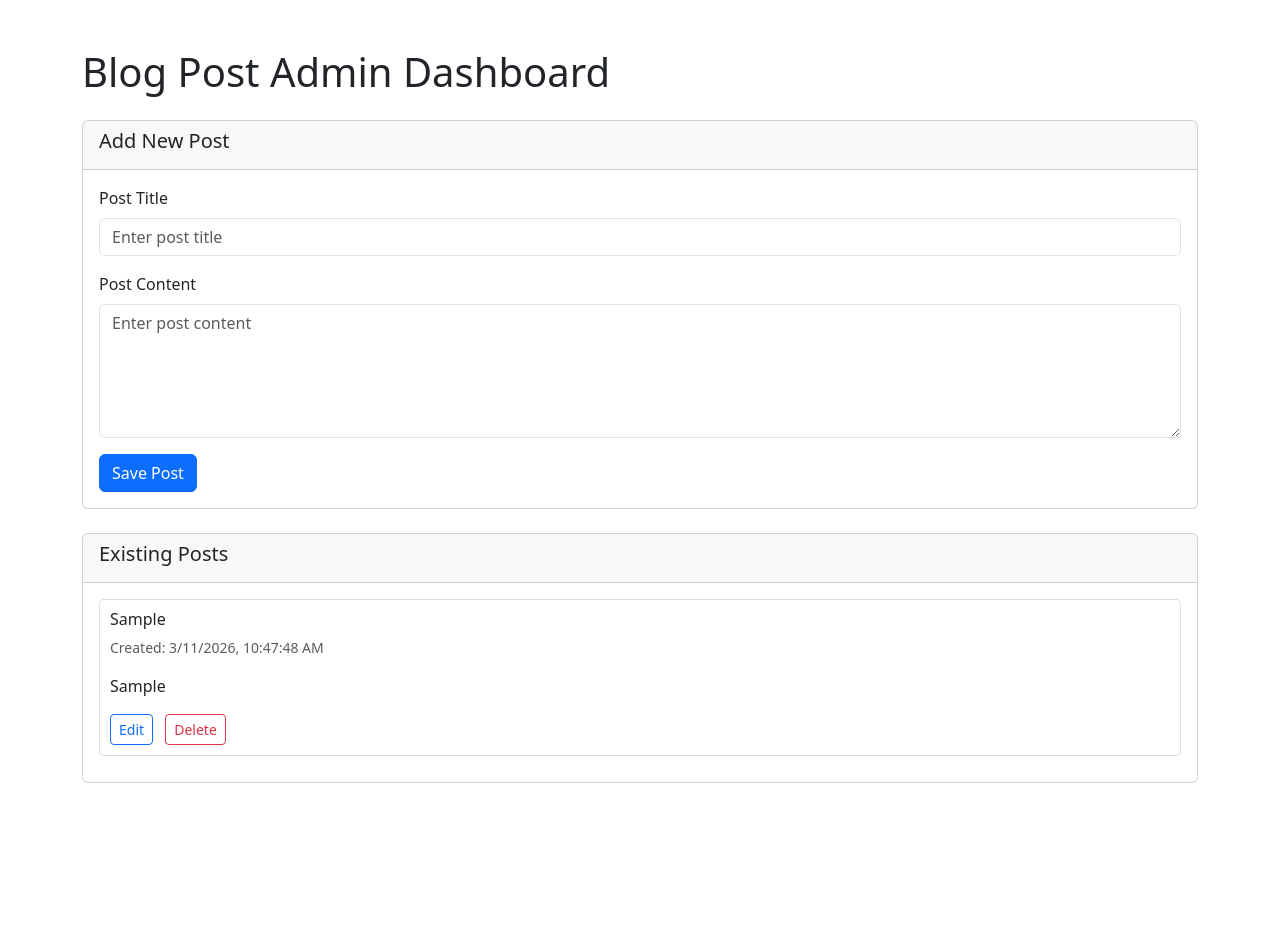
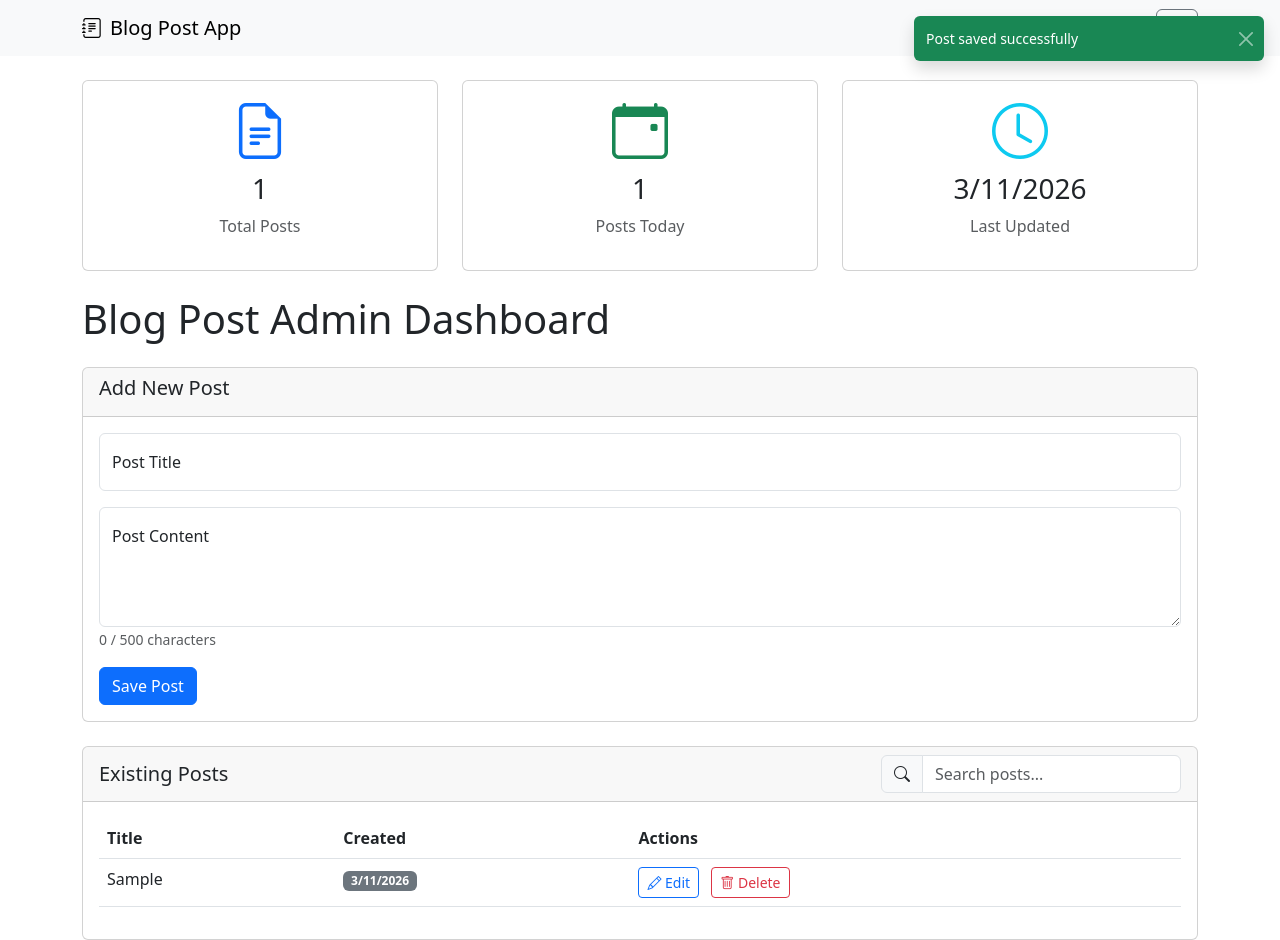
Before and after one commit to itasmicheal-debug/infobloom-blogpost, a plain HTML site: page admin-app/index.html in a window 1280 px wide. Both pictures are taken after typing "Sample", "Sample" into the empty fields and a click on the button "Save Post". Before the commit the page ends 800 px from the top, so only its background shows below. Drawn offline with nearby package versions, Linux system fonts and the light colour scheme.

Commit message:
I modified the admin dashboard

```diff
--- a/admin-app/index.html
+++ b/admin-app/index.html
@@ -5,20 +5,54 @@
     <meta name="viewport" content="width=device-width, initial-scale=1.0">
     <title>Admin - Blog Post Manager</title>
     <link href="https://cdn.jsdelivr.net/npm/bootstrap@5.3.0/dist/css/bootstrap.min.css" rel="stylesheet">
-    <style>
-        .post-item {
-            margin-bottom: 10px;
-            padding: 10px;
-            border: 1px solid #ddd;
-            border-radius: 5px;
-        }
-        .post-actions {
-            margin-top: 10px;
-        }
-    </style>
+    <link rel="stylesheet" href="https://cdn.jsdelivr.net/npm/bootstrap-icons@1.11.3/font/bootstrap-icons.css">
 </head>
 <body>
-    <div class="container mt-5">
+    <nav class="navbar navbar-expand-lg navbar-light bg-light mb-4">
+        <div class="container">
+            <a class="navbar-brand" href="#"><i class="bi bi-journal-text me-2"></i>Blog Post App</a>
+            <div class="navbar-nav ms-auto d-flex align-items-center">
+                <a class="nav-link" href="../user-app/index.html"><i class="bi bi-house"></i> Home</a>
+                <a class="nav-link active" href="#"><i class="bi bi-gear"></i> Admin</a>
+                <button class="btn btn-outline-secondary ms-3" id="themeToggle" title="Toggle Dark Mode">
+                    <i class="bi bi-moon"></i>
+                </button>
+            </div>
+        </div>
+    </nav>
+
+    <div class="container">
+        <!-- Dashboard Stats -->
+        <div class="row mb-4">
+            <div class="col-md-4">
+                <div class="card text-center">
+                    <div class="card-body">
+                        <i class="bi bi-file-earmark-text display-4 text-primary"></i>
+                        <h3 id="totalPosts" class="mt-2">0</h3>
+                        <p class="text-muted">Total Posts</p>
+                    </div>
+                </div>
+            </div>
+            <div class="col-md-4">
+                <div class="card text-center">
+                    <div class="card-body">
+                        <i class="bi bi-calendar-event display-4 text-success"></i>
+                        <h3 id="todayPosts" class="mt-2">0</h3>
+                        <p class="text-muted">Posts Today</p>
+                    </div>
+                </div>
+            </div>
+            <div class="col-md-4">
+                <div class="card text-center">
+                    <div class="card-body">
+                        <i class="bi bi-clock display-4 text-info"></i>
+                        <h3 id="lastUpdated" class="mt-2">--</h3>
+                        <p class="text-muted">Last Updated</p>
+                    </div>
+                </div>
+            </div>
+        </div>
+
         <h1 class="mb-4">Blog Post Admin Dashboard</h1>
 
         <!-- Add/Edit Post Form -->
@@ -27,31 +61,47 @@
                 <h5 id="formTitle">Add New Post</h5>
             </div>
             <div class="card-body">
-                <form id="postForm">
+                <form id="postForm" novalidate>
                     <input type="hidden" id="postId">
-                    <div class="mb-3">
-                        <label for="postTitle" class="form-label">Post Title</label>
+                    <div class="form-floating mb-3">
                         <input type="text" class="form-control" id="postTitle" placeholder="Enter post title" required>
+                        <label for="postTitle">Post Title</label>
+                        <div class="invalid-feedback">Please provide a post title.</div>
                     </div>
-                    <div class="mb-3">
-                        <label for="postContent" class="form-label">Post Content</label>
-                        <textarea class="form-control" id="postContent" rows="5" placeholder="Enter post content" required></textarea>
+                    <div class="form-floating mb-3">
+                        <textarea class="form-control" id="postContent" style="height: 120px;" placeholder="Enter post content" maxlength="500" required></textarea>
+                        <label for="postContent">Post Content</label>
+                        <div class="invalid-feedback">Please provide post content.</div>
+                        <small id="charCount" class="form-text text-muted">0 / 500 characters</small>
                     </div>
-                    <button type="submit" class="btn btn-primary" id="submitBtn">Save Post</button>
-                    <button type="button" class="btn btn-secondary ms-2" id="cancelBtn" style="display: none;">Cancel</button>
+                    <button type="submit" class="btn btn-primary" id="submitBtn"><i class="bi bi-check-circle me-1"></i>Save Post</button>
+                    <button type="button" class="btn btn-secondary ms-2" id="cancelBtn" style="display: none;"><i class="bi bi-x-circle me-1"></i>Cancel</button>
                 </form>
             </div>
         </div>
 
         <!-- Posts List -->
         <div class="card">
-            <div class="card-header">
-                <h5>Existing Posts</h5>
+            <div class="card-header d-flex justify-content-between align-items-center">
+                <h5 class="mb-0">Existing Posts</h5>
+                <div class="input-group" style="width: 300px;">
+                    <span class="input-group-text"><i class="bi bi-search"></i></span>
+                    <input type="text" class="form-control" id="searchInput" placeholder="Search posts...">
+                </div>
             </div>
             <div class="card-body">
-                <div id="postList">
-                    <!-- Posts will be listed here -->
-                </div>
+                <table class="table table-hover" id="postTable">
+                    <thead>
+                        <tr>
+                            <th>Title</th>
+                            <th>Created</th>
+                            <th>Actions</th>
+                        </tr>
+                    </thead>
+                    <tbody id="postList">
+                        <!-- Posts will be listed here -->
+                    </tbody>
+                </table>
                 <div id="noPosts" class="text-center text-muted">
                     No posts available. Add your first post above.
                 </div>
@@ -59,113 +109,29 @@
         </div>
     </div>
 
+    <!-- Toast Container -->
+    <div class="toast-container position-fixed top-0 end-0 p-3" id="toastContainer"></div>
+
+    <!-- Delete Confirmation Modal -->
+    <div class="modal fade" id="deleteModal" tabindex="-1">
+        <div class="modal-dialog">
+            <div class="modal-content">
+                <div class="modal-header">
+                    <h5 class="modal-title">Confirm Delete</h5>
+                    <button type="button" class="btn-close" data-bs-dismiss="modal"></button>
+                </div>
+                <div class="modal-body">
+                    Are you sure you want to delete this post? This action cannot be undone.
+                </div>
+                <div class="modal-footer">
+                    <button type="button" class="btn btn-secondary" data-bs-dismiss="modal">Cancel</button>
+                    <button type="button" class="btn btn-danger" onclick="confirmDelete()">Delete</button>
+                </div>
+            </div>
+        </div>
+    </div>
+
     <script src="https://cdn.jsdelivr.net/npm/bootstrap@5.3.0/dist/js/bootstrap.bundle.min.js"></script>
-    <script>
-        // DOM elements
-        const postForm = document.getElementById('postForm');
-        const postId = document.getElementById('postId');
-        const postTitle = document.getElementById('postTitle');
-        const postContent = document.getElementById('postContent');
-        const submitBtn = document.getElementById('submitBtn');
-        const cancelBtn = document.getElementById('cancelBtn');
-        const formTitle = document.getElementById('formTitle');
-        const postList = document.getElementById('postList');
-        const noPosts = document.getElementById('noPosts');
-
-        // Load posts from localStorage
-        function loadPosts() {
-            const posts = JSON.parse(localStorage.getItem('blogPosts') || '[]');
-            postList.innerHTML = '';
-
-            if (posts.length === 0) {
-                noPosts.style.display = 'block';
-                return;
-            }
-
-            noPosts.style.display = 'none';
-
-            posts.forEach((post, index) => {
-                const postDiv = document.createElement('div');
-                postDiv.className = 'post-item';
-                postDiv.innerHTML = `
-                    <h6>${post.title}</h6>
-                    <p class="text-muted small">Created: ${new Date(post.createdAt).toLocaleString()}</p>
-                    <p>${post.content.substring(0, 100)}${post.content.length > 100 ? '...' : ''}</p>
-                    <div class="post-actions">
-                        <button class="btn btn-sm btn-outline-primary me-2" onclick="editPost(${index})">Edit</button>
-                        <button class="btn btn-sm btn-outline-danger" onclick="deletePost(${index})">Delete</button>
-                    </div>
-                `;
-                postList.appendChild(postDiv);
-            });
-        }
-
-        // Save post
-        function savePost(event) {
-            event.preventDefault();
-
-            const posts = JSON.parse(localStorage.getItem('blogPosts') || '[]');
-            const postData = {
-                title: postTitle.value,
-                content: postContent.value,
-                createdAt: new Date().toISOString()
-            };
-
-            const id = postId.value;
-            if (id) {
-                // Update existing post
-                posts[id] = { ...posts[id], ...postData };
-            } else {
-                // Add new post
-                posts.push(postData);
-            }
-
-            localStorage.setItem('blogPosts', JSON.stringify(posts));
-            resetForm();
-            loadPosts();
-        }
-
-        // Edit post
-        function editPost(index) {
-            const posts = JSON.parse(localStorage.getItem('blogPosts') || '[]');
-            const post = posts[index];
-
-            postId.value = index;
-            postTitle.value = post.title;
-            postContent.value = post.content;
-            formTitle.textContent = 'Edit Post';
-            submitBtn.textContent = 'Update Post';
-            cancelBtn.style.display = 'inline-block';
-
-            // Scroll to form
-            document.querySelector('.card-header').scrollIntoView({ behavior: 'smooth' });
-        }
-
-        // Delete post
-        function deletePost(index) {
-            if (confirm('Are you sure you want to delete this post?')) {
-                const posts = JSON.parse(localStorage.getItem('blogPosts') || '[]');
-                posts.splice(index, 1);
-                localStorage.setItem('blogPosts', JSON.stringify(posts));
-                loadPosts();
-            }
-        }
-
-        // Reset form
-        function resetForm() {
-            postForm.reset();
-            postId.value = '';
-            formTitle.textContent = 'Add New Post';
-            submitBtn.textContent = 'Save Post';
-            cancelBtn.style.display = 'none';
-        }
-
-        // Event listeners
-        postForm.addEventListener('submit', savePost);
-        cancelBtn.addEventListener('click', resetForm);
-
-        // Initialize
-        loadPosts();
-    </script>
+    <script src="script.js"></script>
 </body>
 </html>
--- /dev/null
+++ b/admin-app/script.js
@@ -0,0 +1,197 @@
+// DOM elements
+const postForm = document.getElementById('postForm');
+const postId = document.getElementById('postId');
+const postTitle = document.getElementById('postTitle');
+const postContent = document.getElementById('postContent');
+const submitBtn = document.getElementById('submitBtn');
+const cancelBtn = document.getElementById('cancelBtn');
+const formTitle = document.getElementById('formTitle');
+const postList = document.getElementById('postList');
+const noPosts = document.getElementById('noPosts');
+const charCount = document.getElementById('charCount');
+const toastContainer = document.getElementById('toastContainer');
+const deleteModal = new bootstrap.Modal(document.getElementById('deleteModal'));
+const themeToggle = document.getElementById('themeToggle');
+const searchInput = document.getElementById('searchInput');
+const totalPostsEl = document.getElementById('totalPosts');
+const todayPostsEl = document.getElementById('todayPosts');
+const lastUpdatedEl = document.getElementById('lastUpdated');
+let deleteIndex;
+let allPosts = []; // Store all posts for filtering
+
+// Character counter
+function updateCharCount() {
+    charCount.textContent = `${postContent.value.length} / 500 characters`;
+}
+
+// Show toast notification
+function showToast(message, type = 'success') {
+    const toast = document.createElement('div');
+    toast.className = `toast align-items-center text-white bg-${type} border-0`;
+    toast.setAttribute('role', 'alert');
+    toast.innerHTML = `
+        <div class="d-flex">
+            <div class="toast-body">${message}</div>
+            <button type="button" class="btn-close btn-close-white me-2 m-auto" data-bs-dismiss="toast"></button>
+        </div>
+    `;
+    toastContainer.appendChild(toast);
+    const bsToast = new bootstrap.Toast(toast);
+    bsToast.show();
+    toast.addEventListener('hidden.bs.toast', () => toast.remove());
+}
+
+// Update dashboard stats
+function updateStats() {
+    const today = new Date().toDateString();
+    const todayCount = allPosts.filter(post => new Date(post.createdAt).toDateString() === today).length;
+    const lastUpdated = allPosts.length > 0 ? new Date(Math.max(...allPosts.map(p => new Date(p.createdAt)))).toLocaleDateString() : '--';
+
+    totalPostsEl.textContent = allPosts.length;
+    todayPostsEl.textContent = todayCount;
+    lastUpdatedEl.textContent = lastUpdated;
+}
+
+// Toggle dark mode
+function toggleTheme() {
+    const currentTheme = document.body.getAttribute('data-bs-theme');
+    const newTheme = currentTheme === 'dark' ? 'light' : 'dark';
+    document.body.setAttribute('data-bs-theme', newTheme);
+    localStorage.setItem('theme', newTheme);
+    updateThemeIcon();
+}
+
+function updateThemeIcon() {
+    const theme = document.body.getAttribute('data-bs-theme');
+    const icon = themeToggle.querySelector('i');
+    icon.className = theme === 'dark' ? 'bi bi-sun' : 'bi bi-moon';
+}
+
+// Filter posts based on search
+function filterPosts() {
+    const query = searchInput.value.toLowerCase();
+    const filteredPosts = allPosts.filter(post => post.title.toLowerCase().includes(query));
+    renderPosts(filteredPosts);
+}
+
+// Render posts (filtered or all)
+function renderPosts(posts) {
+    postList.innerHTML = '';
+
+    if (posts.length === 0) {
+        noPosts.style.display = 'block';
+        return;
+    }
+
+    noPosts.style.display = 'none';
+
+    posts.forEach((post) => {
+        const originalIndex = allPosts.indexOf(post);
+        const row = document.createElement('tr');
+        row.innerHTML = `
+            <td>${post.title}</td>
+            <td><span class="badge bg-secondary">${new Date(post.createdAt).toLocaleDateString()}</span></td>
+            <td>
+                <button class="btn btn-sm btn-outline-primary me-2" onclick="editPost(${originalIndex})"><i class="bi bi-pencil"></i> Edit</button>
+                <button class="btn btn-sm btn-outline-danger" onclick="deletePost(${originalIndex})"><i class="bi bi-trash"></i> Delete</button>
+            </td>
+        `;
+        postList.appendChild(row);
+    });
+}
+
+// Load posts from localStorage
+function loadPosts() {
+    allPosts = JSON.parse(localStorage.getItem('blogPosts') || '[]');
+    updateStats();
+    filterPosts(); // This will render filtered posts
+}
+
+// Save post
+function savePost(event) {
+    event.preventDefault();
+
+    if (!postForm.checkValidity()) {
+        postForm.classList.add('was-validated');
+        return;
+    }
+
+    const posts = JSON.parse(localStorage.getItem('blogPosts') || '[]');
+    const postData = {
+        title: postTitle.value,
+        content: postContent.value,
+        createdAt: new Date().toISOString()
+    };
+
+    const id = postId.value;
+    if (id) {
+        // Update existing post
+        posts[id] = { ...posts[id], ...postData };
+        showToast('Post updated successfully');
+    } else {
+        // Add new post
+        posts.push(postData);
+        showToast('Post saved successfully');
+    }
+
+    localStorage.setItem('blogPosts', JSON.stringify(posts));
+    resetForm();
+    loadPosts();
+}
+
+// Edit post
+function editPost(index) {
+    const posts = JSON.parse(localStorage.getItem('blogPosts') || '[]');
+    const post = posts[index];
+
+    postId.value = index;
+    postTitle.value = post.title;
+    postContent.value = post.content;
+    updateCharCount();
+    formTitle.textContent = 'Edit Post';
+    submitBtn.textContent = 'Update Post';
+    cancelBtn.style.display = 'inline-block';
+
+    // Scroll to form
+    document.querySelector('.card-header').scrollIntoView({ behavior: 'smooth' });
+}
+
+// Delete post (show modal)
+function deletePost(index) {
+    deleteIndex = index;
+    deleteModal.show();
+}
+
+// Confirm delete
+function confirmDelete() {
+    const posts = JSON.parse(localStorage.getItem('blogPosts') || '[]');
+    posts.splice(deleteIndex, 1);
+    localStorage.setItem('blogPosts', JSON.stringify(posts));
+    loadPosts();
+    showToast('Post deleted', 'danger');
+    deleteModal.hide();
+}
+
+// Reset form
+function resetForm() {
+    postForm.reset();
+    postForm.classList.remove('was-validated');
+    postId.value = '';
+    formTitle.textContent = 'Add New Post';
+    submitBtn.textContent = 'Save Post';
+    cancelBtn.style.display = 'none';
+    updateCharCount();
+}
+
+// Event listeners
+postForm.addEventListener('submit', savePost);
+cancelBtn.addEventListener('click', resetForm);
+postContent.addEventListener('input', updateCharCount);
+themeToggle.addEventListener('click', toggleTheme);
+searchInput.addEventListener('input', filterPosts);
+
+// Initialize
+const savedTheme = localStorage.getItem('theme') || 'light';
+document.body.setAttribute('data-bs-theme', savedTheme);
+updateThemeIcon();
+loadPosts();
```
